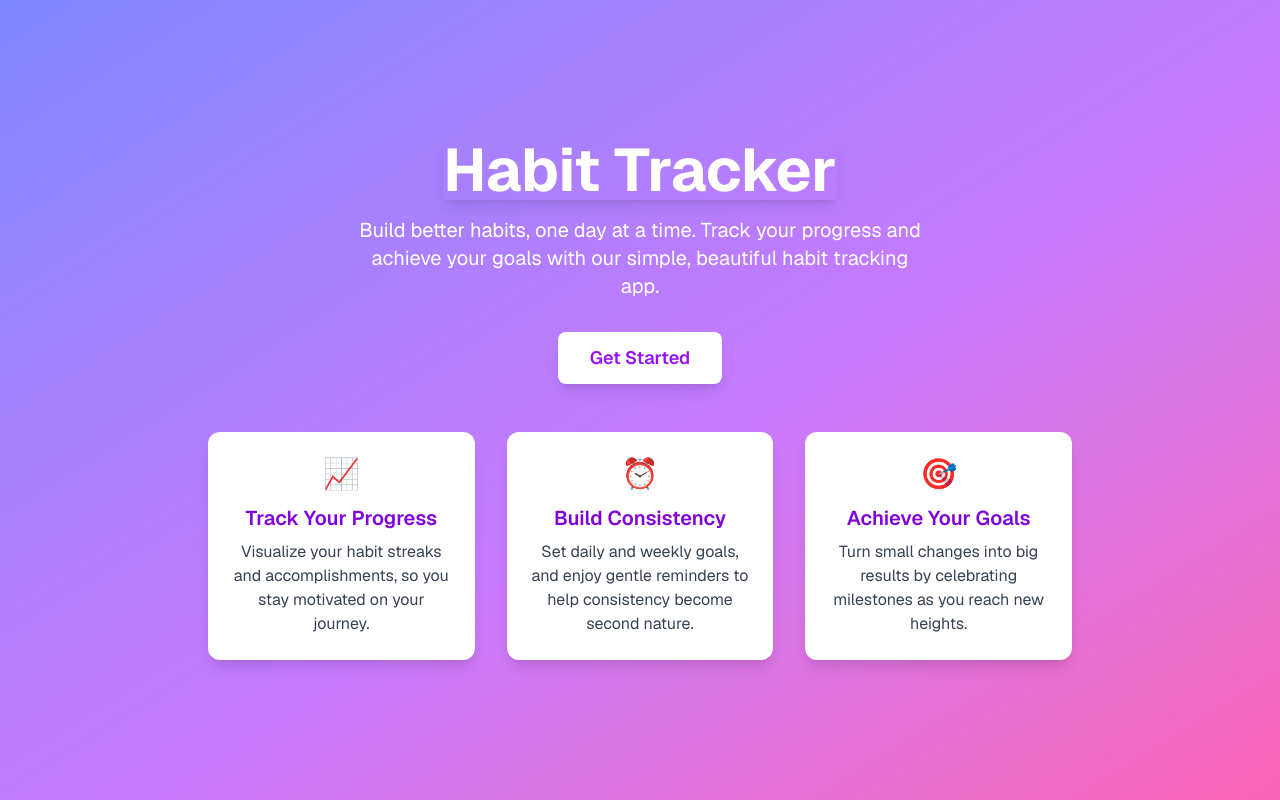
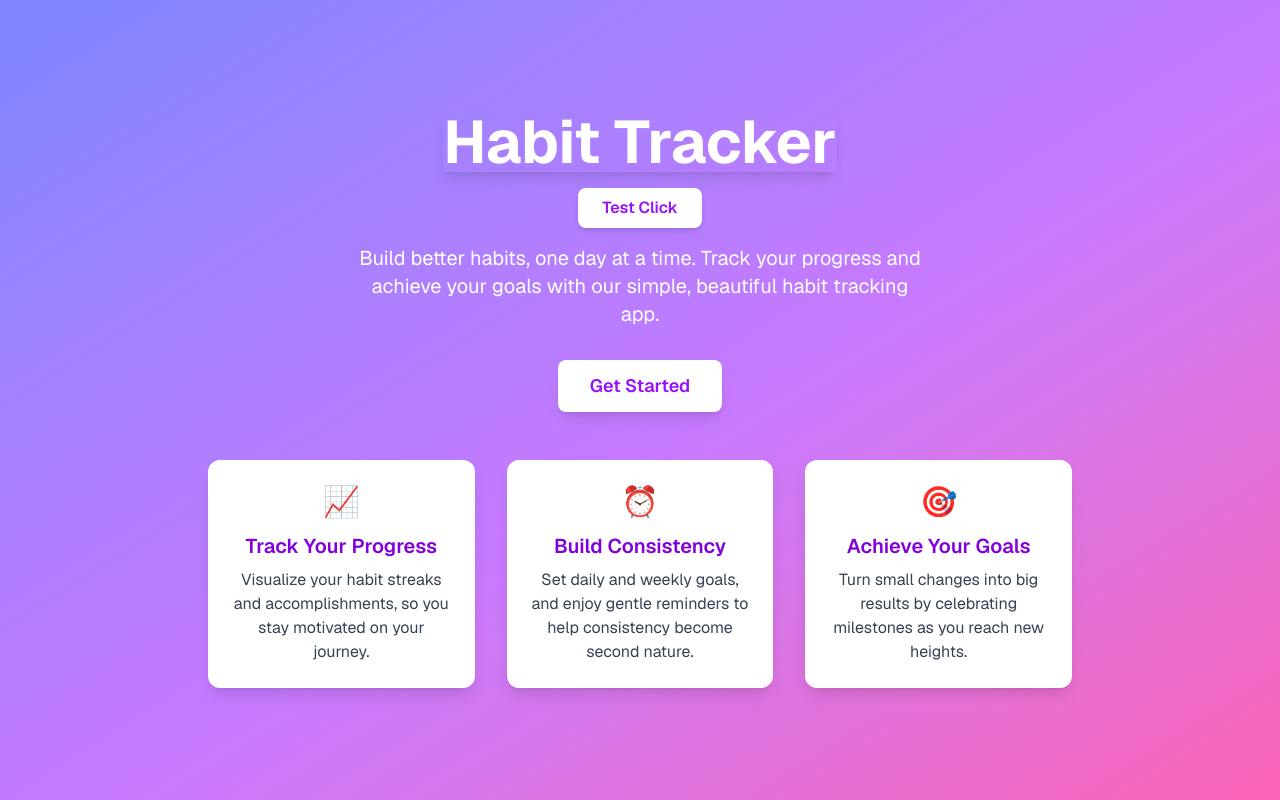
Before and after one commit to RehanMoledina/my-first-app, a Next.js app: page / in a window 1280 px wide. Built offline with nearby package versions, Linux system fonts and the light colour scheme.

Commit message:
Added a Test Click Button

```diff
--- a/app/page.tsx
+++ b/app/page.tsx
@@ -6,6 +6,12 @@ export default function Home() {
       <h1 className="text-5xl md:text-6xl font-bold text-white shadow-lg mb-4">
         Habit Tracker
       </h1>
+      <button
+        onClick={() => alert('Hello! Welcome to Habit Tracker!')}
+        className="px-6 py-2 bg-white text-purple-600 font-semibold rounded-lg shadow-md hover:bg-purple-50 transition-colors mb-4"
+      >
+        Test Click
+      </button>
       <p className="text-lg md:text-xl text-white mb-8 max-w-xl text-center">
         Build better habits, one day at a time. Track your progress and achieve your goals with our simple, beautiful habit tracking app.
       </p>
```
